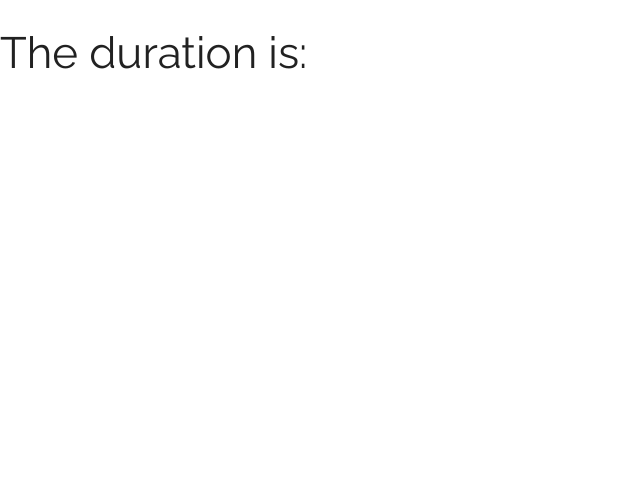
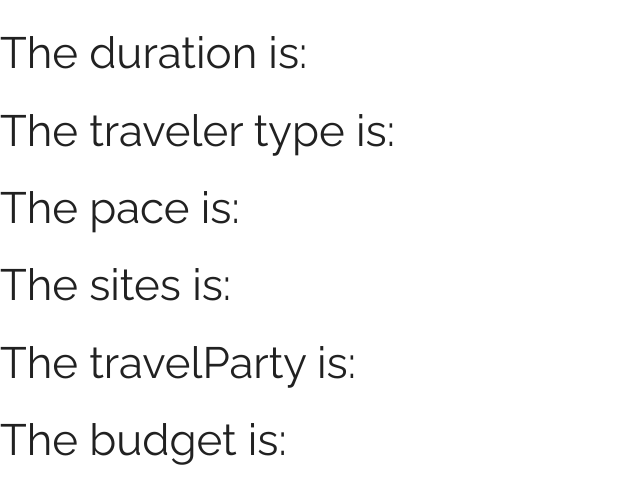
Before and after one commit to samanthaberk/my-travel-template, a React (Create React App) app: page /itinerary in a window 1280 px wide. Shown: the top 504 px of the page, without its empty margins (0-640 px from the left). Built offline with nearby package versions, Linux system fonts and the light colour scheme.

Commit message:
itinerary prints out single answers

```diff
--- a/src/App/App.js
+++ b/src/App/App.js
@@ -10,14 +10,30 @@
 
 class App extends Component {
 
+  constructor() {
+    super();
+    this.state = {
+      userAnswers: {}
+    }
+  }
+
+  updateState = (userAnswers) => {
+    this.setState ({
+      userAnswers
+    })
+  }
 
   render() {
     return (
       <BrowserRouter>
         <div className="wrapper">
           <Route path="/" exact component={Home}/>
-          <Route path="/quiz" exact component={Quiz}/>
-          <Route path="/itinerary" exact component={Itinerary}/>
+          <Route path="/quiz"
+          render={ (props) => <Quiz {...props} changeState={ this.updateState } />}
+          />
+          <Route path="/itinerary" exact
+          render={ (props) => <Itinerary {...props} userAnswers={ this.state.userAnswers } />}
+          />
         </div>
       </BrowserRouter>
     );
--- a/src/components/Itinerary/Itinerary.js
+++ b/src/components/Itinerary/Itinerary.js
@@ -11,11 +11,14 @@
 class Itinerary extends Component {
 
   render() {
-    console.log(this.props.location.state);
-
     return (
       <div>
-        <h3>The duration is:</h3>
+        <h3>The duration is: {this.props.userAnswers.duration}</h3>
+        <h3>The traveler type is: {this.props.userAnswers.travelerType}</h3>
+        <h3>The pace is: {this.props.userAnswers.pace}</h3>
+        <h3>The sites is: {this.props.userAnswers.sites}</h3>
+        <h3>The travelParty is: {this.props.userAnswers.travelParty}</h3>
+        <h3>The budget is: {this.props.userAnswers.budget}</h3>
       </div>
     );
   }
--- a/src/components/Quiz/Quiz.js
+++ b/src/components/Quiz/Quiz.js
@@ -69,6 +69,10 @@
     this.setState( { userAnswers: updatedUserAnswers } );
   }
 
+  onBtnClick = () => {
+    this.props.changeState(this.state.userAnswers);
+  }
+
   render() {
 
     let button = null;
@@ -84,10 +88,8 @@
       button = (
         <Link to={{
             pathname: "/itinerary",
-            state: {
-              duration: `${this.state.duration}`,
-            }
-        }}>
+
+        }} onClick={this.onBtnClick}>
 
           <button className="btn waves-effect waves-light">
             Go To Your Itinerary
```
